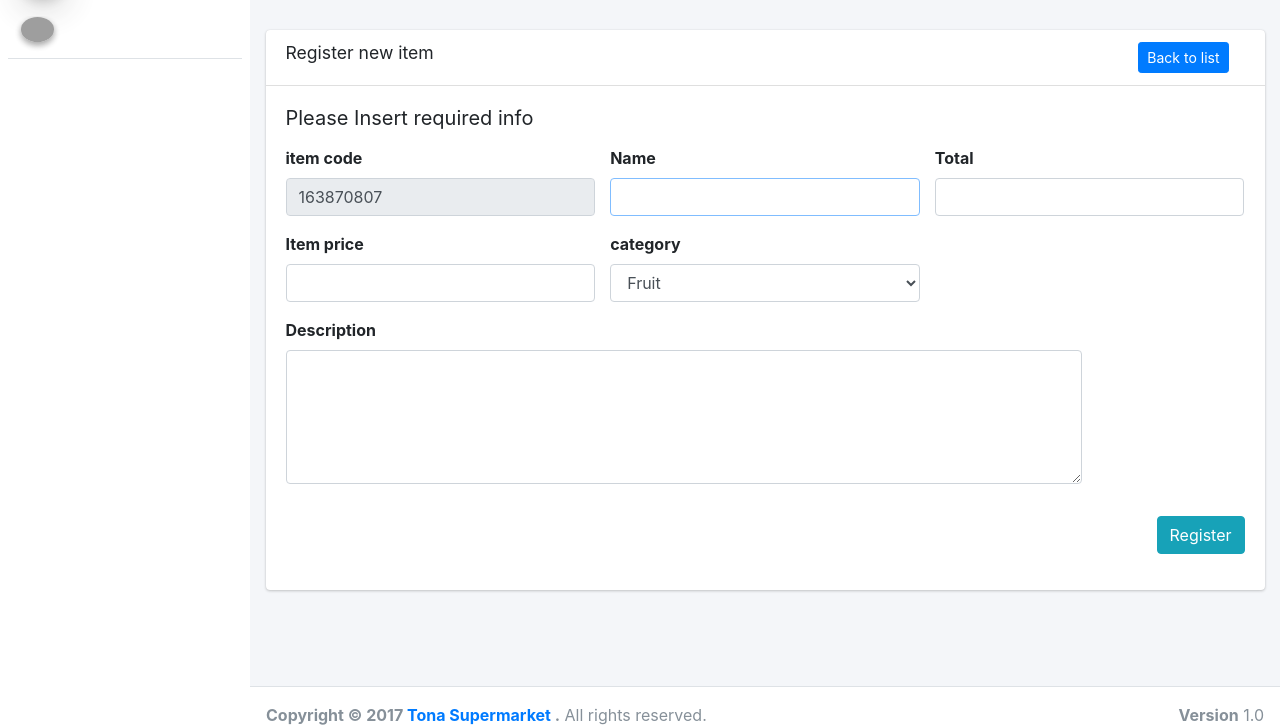
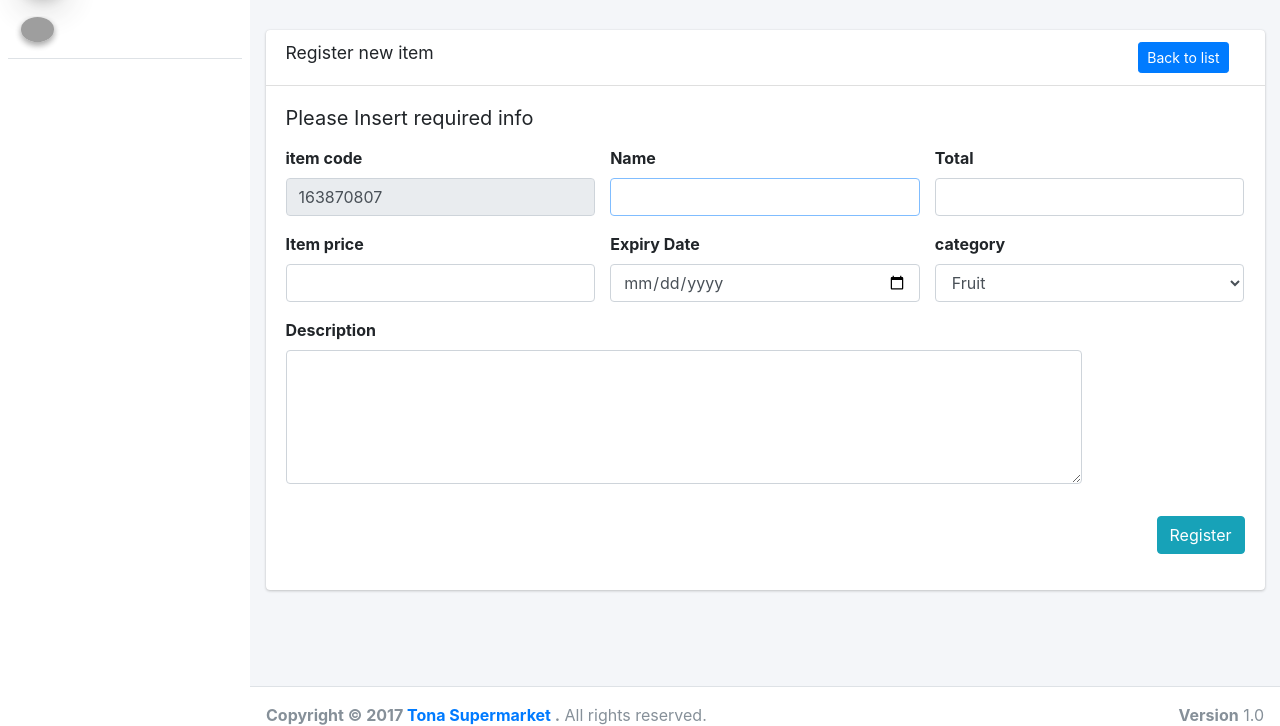
Before and after one commit to qoste/sales-win, a PHP site: page /item.new.php in a window 1280 px wide. Shown: the part 57-783 px from the top of the page. Run offline with PHP 8.4, Linux system fonts and the light colour scheme; some libraries are stand-ins or nearby versions; grey boxes are pictures that could not be loaded.

Commit message:
feat: item expiry date implemented

```diff
--- a/item.new.php
+++ b/item.new.php
@@ -9,8 +9,8 @@ if (isset($_POST['register'])) {
 
 
 
-    $sql = "INSERT INTO `items`(`item_code`,`registered_by_id`,  `name`, `total`, `category`,  `item_price`, status, description)
-                                VALUES (?,?,?,?,?,?,?, ?)";
+    $sql = "INSERT INTO `items`(`item_code`,`registered_by_id`,  `name`, `total`, `category`, expiry_date, `item_price`, status, description)
+                                VALUES (?,?,?,?,?,?,?,?, ?)";
 
     $allergies = "";
     $registered_by_id = $user->id;
@@ -22,7 +22,7 @@ if (isset($_POST['register'])) {
     $stmt = mysqli_prepare($conn, $sql);
 
 
-    mysqli_stmt_bind_param($stmt, 'sisisiis', $_POST['item_code'], $registered_by_id,  $_POST['name'], $_POST['total'], $_POST['category'],  $_POST['item_price'], $status, $_POST['description']);
+    mysqli_stmt_bind_param($stmt, 'sisissiis', $_POST['item_code'], $registered_by_id,  $_POST['name'], $_POST['total'], $_POST['category'], $_POST['expiry_date'],  $_POST['item_price'], $status, $_POST['description']);
 
     mysqli_stmt_execute($stmt);
 
@@ -92,6 +92,14 @@ if (isset($_POST['register'])) {
                         </div>
 
                     </div>
+                    <div class="col-sm-4">
+
+                        <div class="form-group">
+                            <label for="expiry_date">Expiry Date</label>
+                            <input type="date" name="expiry_date" id="expiry_date" class="form-control" autocomplete="expiry_date" required>
+                        </div>
+
+                    </div>
 
                     <div class="col-sm-4">
 
```
Also changed, not shown: order.new.php (+5 -3 lines).
